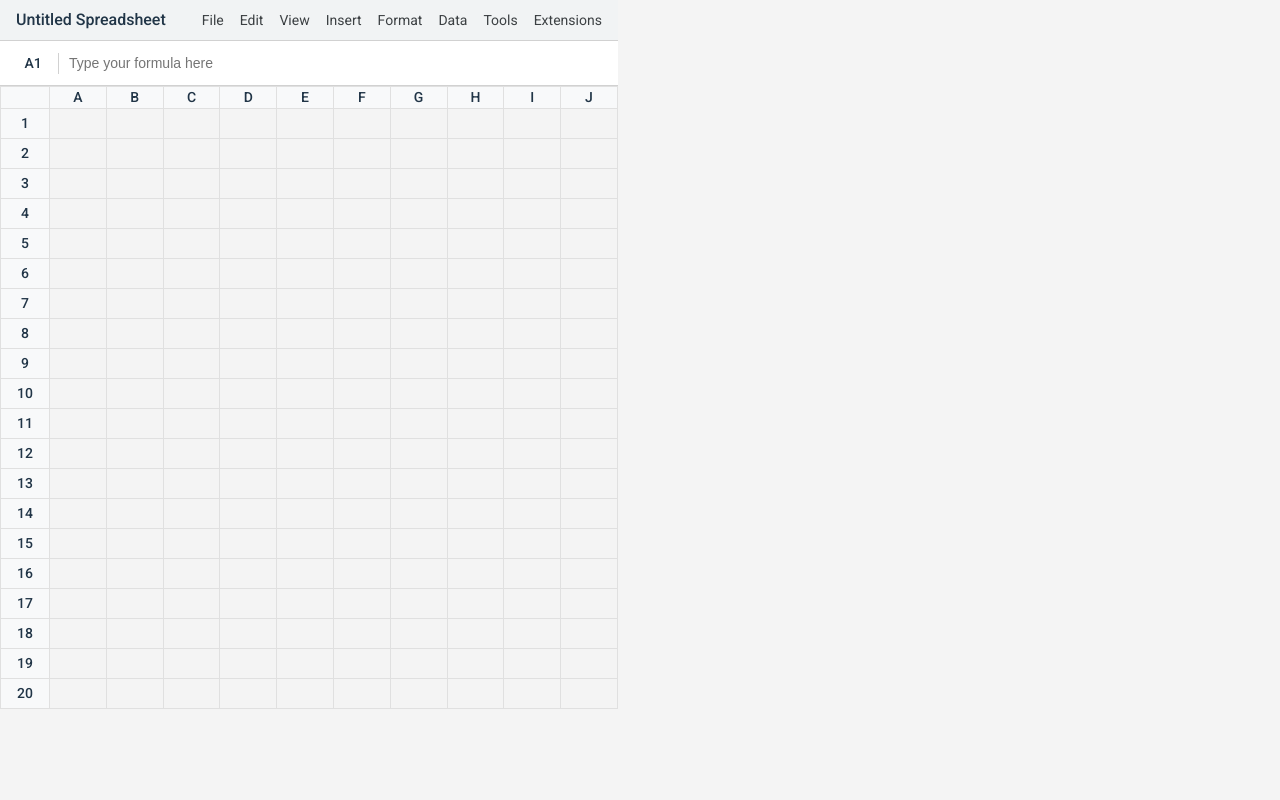
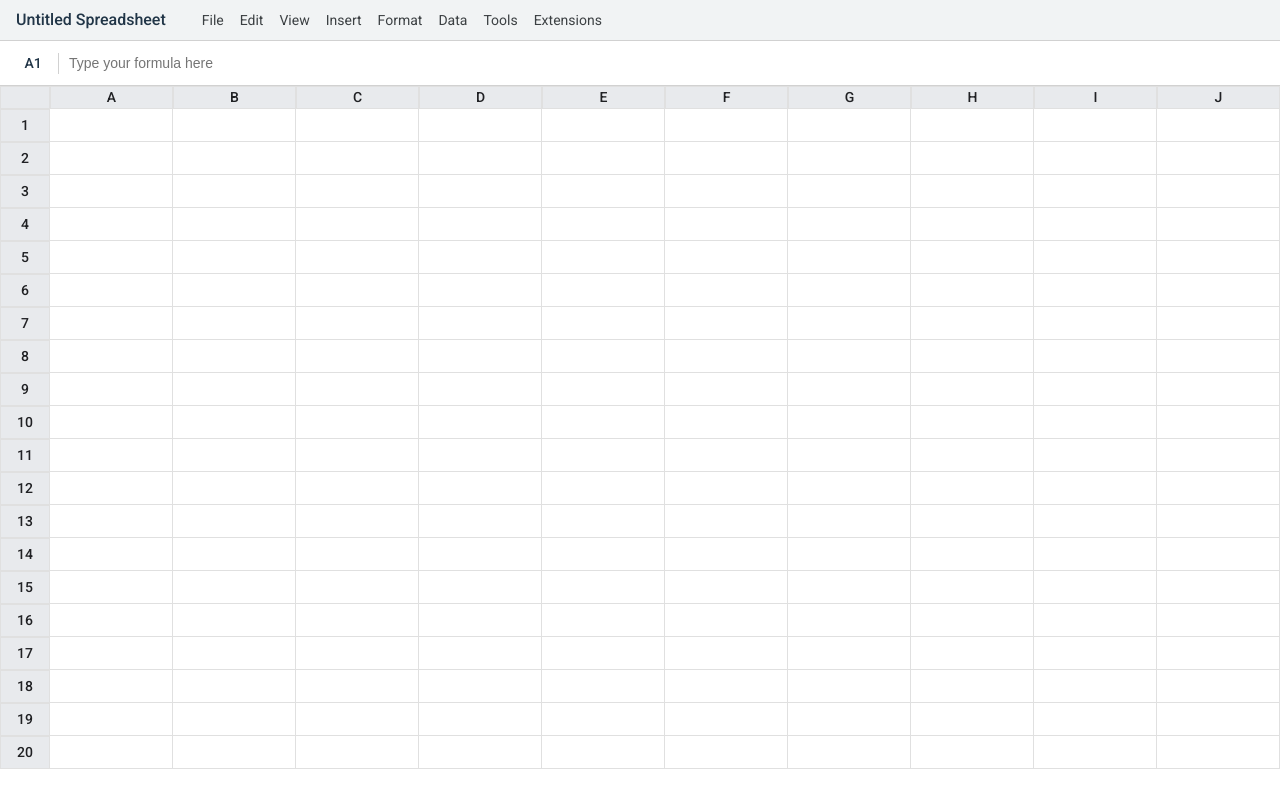
Before and after one commit to HarshSharma1107/mimickinggoogleshets, a React (Vite) app in the folder googlssheets/: page / in a window 1280 px wide. Built offline with nearby package versions, Linux system fonts and the light colour scheme.

Commit message:
design almost complete

```diff
--- a/googlssheets/src/App.css
+++ b/googlssheets/src/App.css
@@ -73,26 +73,44 @@ body {
   display: flex;
   flex-direction: column;
   overflow: auto;
+  background-color: #fff;
 }
 
-.row {
+/* Row and Column Headers */
+.row.header {
   display: grid;
-  grid-template-columns: 50px repeat(10, 1fr); /* 10 columns */
-}
-
-.header {
-  background-color: #f8f9fa;
+  grid-template-columns: 50px repeat(10, 1fr); /* Row header + 10 columns */
+  background-color: #e8eaed; /* Light gray for column headers */
 }
 
 .cell-header {
   display: flex;
   align-items: center;
   justify-content: center;
-  background-color: #f8f9fa;
   font-weight: bold;
   font-size: 14px;
-  border-right: 1px solid #e0e0e0;
-  border-bottom: 1px solid #e0e0e0;
+  border: 1px solid #e0e0e0;
+  color: #202124; /* Ensure text color is dark */
+  background-color: #e8eaed; /* Light gray for headers */
+}
+
+.cell-header.corner {
+  background-color: #d0d4d9; /* Slightly darker for the top-left corner */
+}
+
+/* Row Header Styling */
+.row .cell-header {
+  background-color: #e8eaed;
+  font-weight: bold;
+  text-align: center;
+  border: 1px solid #e0e0e0;
+  color: #202124;
+}
+
+/* Data Cells */
+.row {
+  display: grid;
+  grid-template-columns: 50px repeat(10, 1fr); /* Row header + 10 columns */
 }
 
 .cell {
@@ -101,23 +119,34 @@ body {
   justify-content: flex-start;
   padding: 4px;
   font-size: 14px;
+  color: #000; /* Ensure text is visible */
   border-right: 1px solid #e0e0e0;
   border-bottom: 1px solid #e0e0e0;
+  background-color: #fff;
 }
 
-.cell:focus {
-  outline: 2px solid #1a73e8;
+.cell input {
+  width: 100%;
+  height: 100%;
+  border: none;
+  outline: none;
+  padding: 4px;
+  font-size: 14px;
+  font-family: inherit;
+  color: #000; /* Ensure text is visible */
+  background: transparent;
+}
+
+.cell input:focus {
+  border: 2px solid #1a73e8; /* Blue focus outline */
+  background-color: #e7f3ff; /* Light blue background on focus */
   z-index: 1;
 }
 
-.cell-header:first-child,
-.cell:first-child {
-  border-left: 1px solid #e0e0e0;
-}
-
-.row:first-child .cell-header,
-.row:first-child .cell {
-  border-top: 1px solid #e0e0e0;
+/* Invalid Input */
+.cell input.error {
+  border: 2px solid red;
+  background-color: #ffe6e6; /* Light red for error cells */
 }
 
 /* Scrollbars */
@@ -134,3 +163,14 @@ body {
 .spreadsheet::-webkit-scrollbar-thumb:hover {
   background-color: #a1a1a1;
 }
+
+/* Hover Effects */
+.cell-header:hover {
+  background-color: #d7e3fc; /* Light blue when hovered */
+  cursor: pointer;
+}
+
+.row .cell-header:hover {
+  background-color: #d7e3fc;
+  cursor: default;
+}
--- a/googlssheets/src/components/Spreadsheet.tsx
+++ b/googlssheets/src/components/Spreadsheet.tsx
@@ -1,24 +1,51 @@
-import React from 'react';
+import React, { useState } from "react";
 
 const Spreadsheet = () => {
   const rows = 20;
   const columns = 10;
 
+  // State to store cell data
+  const [gridData, setGridData] = useState(
+    Array.from({ length: rows }, () =>
+      Array.from({ length: columns }, () => "")
+    )
+  );
+
+  // Handle cell input changes
+  const handleInputChange = (rowIndex: number, colIndex: number, value: string) => {
+    const updatedData = gridData.map((row, i) =>
+      i === rowIndex
+        ? row.map((cell, j) => (j === colIndex ? value : cell))
+        : row
+    );
+    setGridData(updatedData);
+  };
+
   return (
     <div className="spreadsheet">
+      {/* Column Headers */}
       <div className="row header">
-        <div className="cell-header"></div>
+        <div className="cell-header corner"></div> {/* Empty corner cell */}
         {Array.from({ length: columns }).map((_, colIndex) => (
-          <div key={colIndex} className="cell-header">
+          <div key={colIndex} className="cell-header column-header">
             {String.fromCharCode(65 + colIndex)} {/* Column letters (A, B, C...) */}
           </div>
         ))}
       </div>
-      {Array.from({ length: rows }).map((_, rowIndex) => (
+      {/* Data Rows */}
+      {gridData.map((row, rowIndex) => (
         <div key={rowIndex} className="row">
-          <div className="cell-header">{rowIndex + 1}</div>
-          {Array.from({ length: columns }).map((_, colIndex) => (
-            <div key={colIndex} className="cell" contentEditable></div>
+          <div className="cell-header row-header">{rowIndex + 1}</div>
+          {row.map((cellValue, colIndex) => (
+            <div key={colIndex} className="cell">
+              <input
+                type="text"
+                value={cellValue}
+                onChange={(e) =>
+                  handleInputChange(rowIndex, colIndex, e.target.value)
+                }
+              />
+            </div>
           ))}
         </div>
       ))}
```
